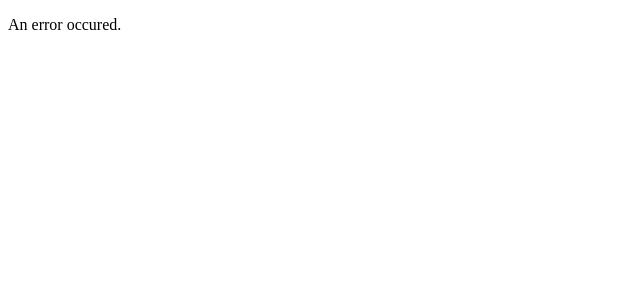
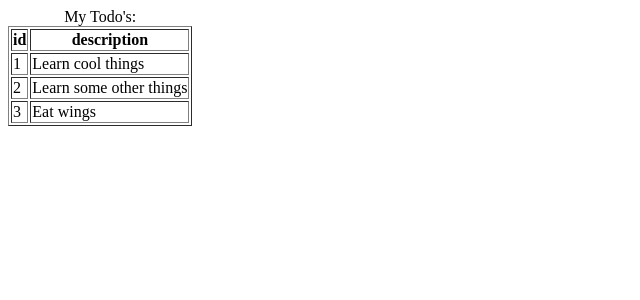
Before and after one commit to timothy-johnston/online-courses, an Angular app in the folder angularAndSpringBoot/frontend/todo/: page /todos in a window 1280 px wide. Shown: the top 300 px of the page, without its empty margins (0-640 px from the left). Built offline with nearby package versions, Linux system fonts and the light colour scheme.

Commit message:
did a thing

```diff
--- a/angularAndSpringBoot/frontend/todo/src/app/app-routing.module.ts
+++ b/angularAndSpringBoot/frontend/todo/src/app/app-routing.module.ts
@@ -3,6 +3,7 @@
 import { LoginComponent } from './login/login.component';
 import { WelcomeComponent } from './welcome/welcome.component';
 import { ErrorComponent } from './error/error.component';
+import { ListTodosComponent } from './list-todos/list-todos.component';
 
 //welcome
 const routes: Routes = [
@@ -11,6 +12,7 @@
   {path: '', component: LoginComponent},
   {path: 'login', component: LoginComponent},
   {path: 'welcome/:name', component: WelcomeComponent},
+  {path: 'todos', component: ListTodosComponent},
   {path: '**', component: ErrorComponent}
 
 ];
--- a/angularAndSpringBoot/frontend/todo/src/app/app.module.ts
+++ b/angularAndSpringBoot/frontend/todo/src/app/app.module.ts
@@ -8,6 +8,7 @@
 import { TestComponent } from './test/test.component';
 import { LoginComponent } from './login/login.component';
 import { ErrorComponent } from './error/error.component';
+import { ListTodosComponent } from './list-todos/list-todos.component';
 
 @NgModule({
   declarations: [
@@ -15,7 +16,8 @@
     WelcomeComponent,
     TestComponent,
     LoginComponent,
-    ErrorComponent
+    ErrorComponent,
+    ListTodosComponent
   ],
   imports: [
     BrowserModule,
--- /dev/null
+++ b/angularAndSpringBoot/frontend/todo/src/app/list-todos/list-todos.component.html
@@ -0,0 +1,17 @@
+<table border="1">
+  <caption>
+    My Todo's:
+  </caption>
+  <thead>
+    <tr>
+      <th>id</th>
+      <th>description</th>
+    </tr>
+  </thead>
+  <tbody>
+    <tr *ngFor="let todo of todos">
+      <td>{{todo.id}}</td>
+      <td>{{todo.description}}</td>
+    </tr>
+  </tbody>
+</table>
--- /dev/null
+++ b/angularAndSpringBoot/frontend/todo/src/app/list-todos/list-todos.component.ts
@@ -0,0 +1,21 @@
+import { Component, OnInit } from '@angular/core';
+
+@Component({
+  selector: 'app-list-todos',
+  templateUrl: './list-todos.component.html',
+  styleUrls: ['./list-todos.component.css']
+})
+export class ListTodosComponent implements OnInit {
+
+  todos = [
+    {id : 1, description : 'Learn cool things'},
+    {id : 2, description : 'Learn some other things'},
+    {id : 3, description : 'Eat wings'}
+  ]
+
+  constructor() { }
+
+  ngOnInit() {
+  }
+
+}
```
Also changed, not shown: angularAndSpringBoot/frontend/todo/src/app/list-todos/list-todos.component.css (added), 1 other file (tests, documents, lock files or other folders).
